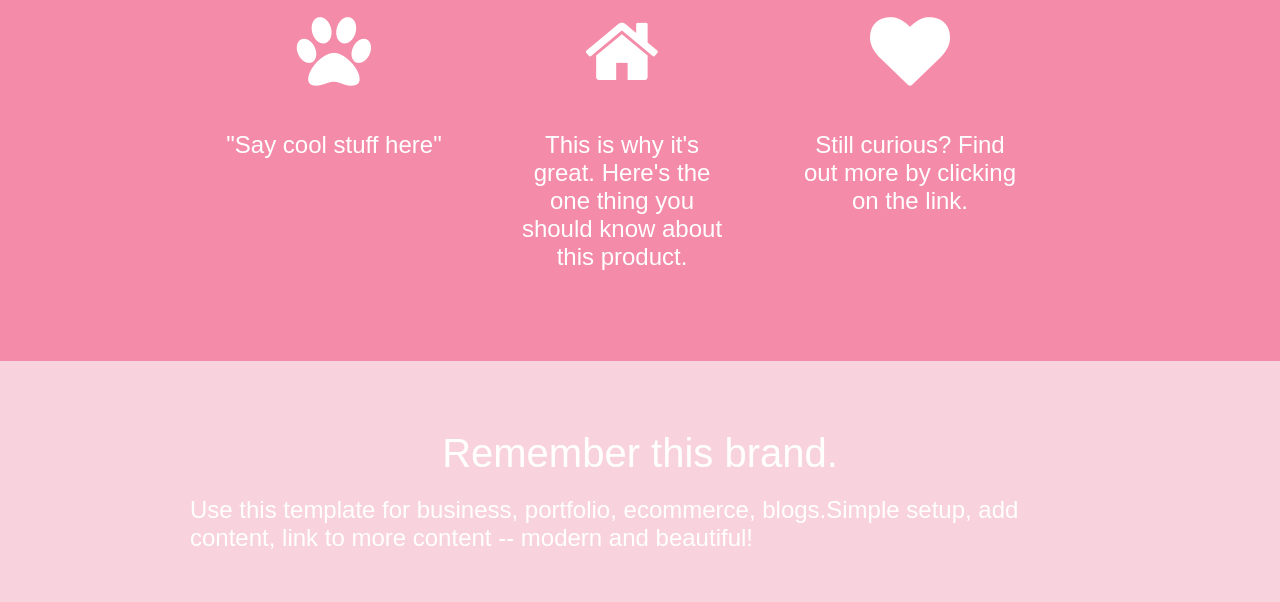
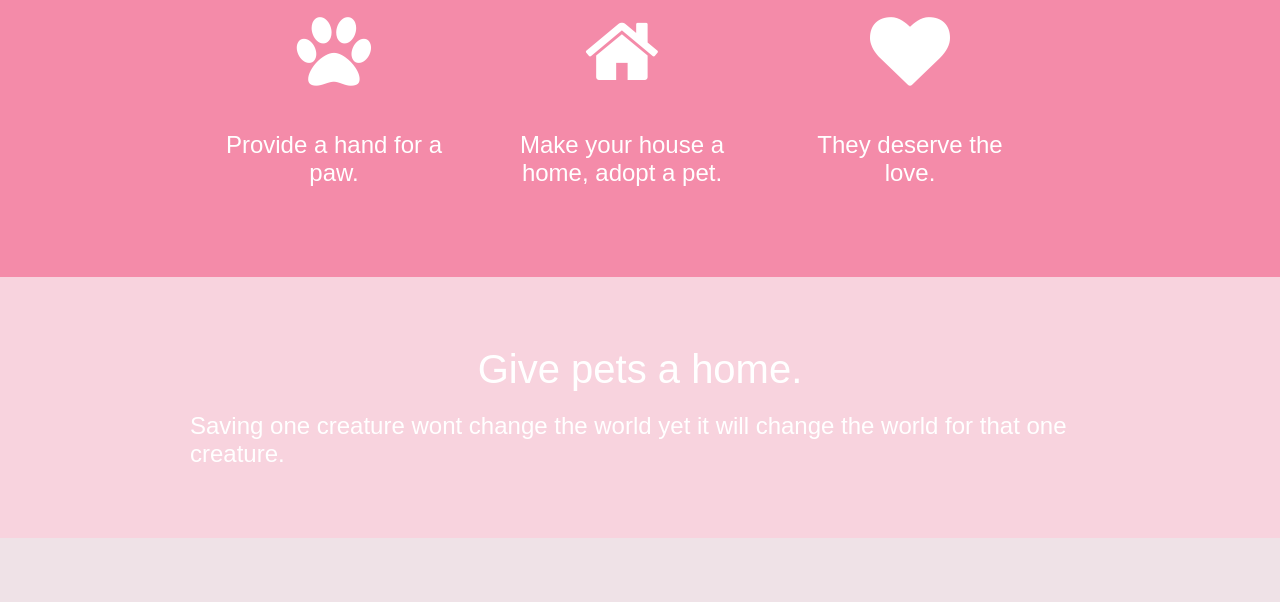
Before and after one commit to charleneyt/Hooman-Meets-Furry, a React (Create React App) app: page / in a window 1280 px wide. Shown: the part 1300-1902 px from the top of the page. Built offline with nearby package versions, Linux system fonts and the light colour scheme; a web font is replaced by a local one.

Commit message:
change homepage slogans

```diff
--- a/src/Pages/Home.jsx
+++ b/src/Pages/Home.jsx
@@ -61,19 +61,19 @@ export default function HomePage() {
     <div class="col-3 features">
       <i class="fa fa-paw"></i>
       <p>
-        "Say cool stuff here"
+        Provide a hand for a paw.
       </p>
     </div>
     <div class="col-3 features">
       <i class="fa fa-home"></i>
       <p>
-       This is why it's great.  Here's the one thing you should know about this product.
+       Make your house a home, adopt a pet.
       </p>
     </div>
     <div class="col-3 features">
       <i class="fa fa-heart"></i>
       <p>
-       Still curious?  Find out more by clicking on the link.
+       They deserve the love.
       </p>
     </div>
   </div>
@@ -81,8 +81,8 @@ export default function HomePage() {
 
 <section class="section--primary--alt">
   <div class="container">
-    <h3>Remember this brand.</h3>
-    <p>Use this template for business, portfolio, ecommerce, blogs.Simple setup, add content, link to more content -- modern and beautiful!</p>
+    <h3>Give pets a home.</h3>
+    <p>Saving one creature wont change the world yet it will change the world for that one creature.</p>
   </div>
 </section>
 
```
